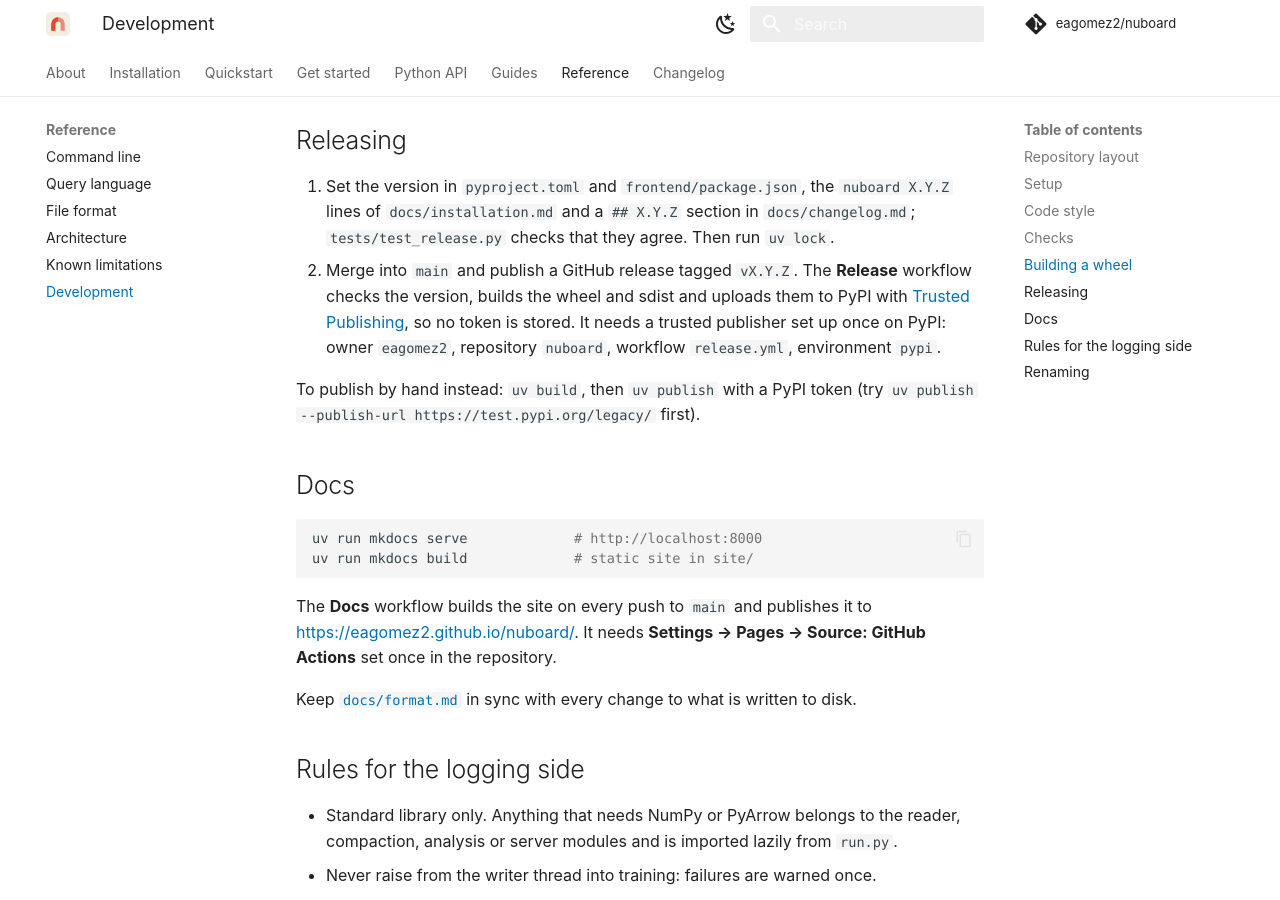
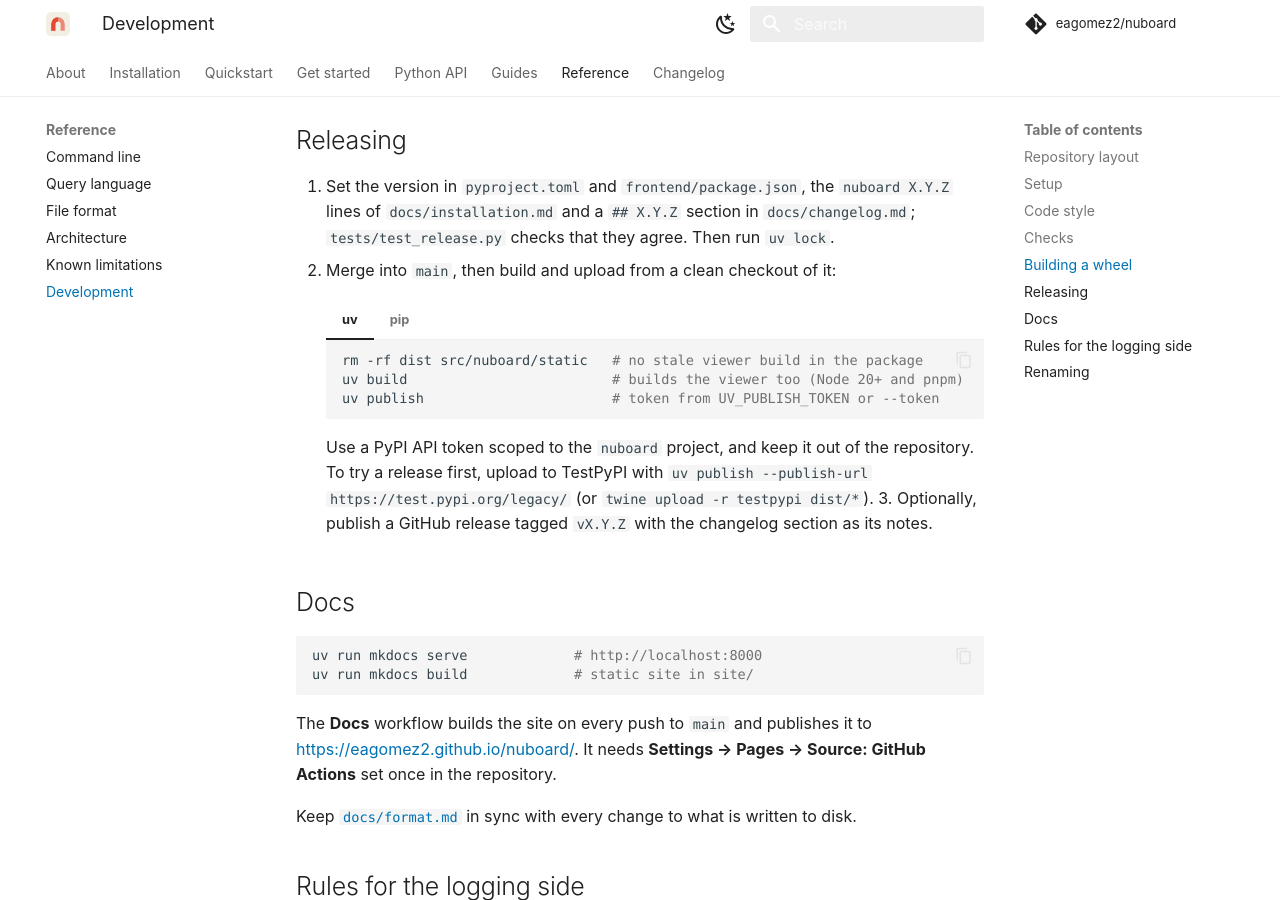
Before and after one commit to eagomez2/nuboard, an MkDocs documentation site: the page built from docs/reference/development.md, in a window 1280 px wide and 900 px high, scrolled down 2157 px. Built offline with MkDocs 1.6.1 and Material for MkDocs 9.7.7, drawn with Linux system fonts in a browser that asks for light colours; comment, search, counter and statistics services are not loaded.

Commit message:
Remove the PyPI release workflow; releases are published by hand

````diff
--- a/docs/reference/development.md
+++ b/docs/reference/development.md
@@ -106,16 +106,30 @@ not built" page).
    `nuboard X.Y.Z` lines of `docs/installation.md` and a `## X.Y.Z` section
    in `docs/changelog.md`; `tests/test_release.py` checks that they agree.
    Then run `uv lock`.
-2. Merge into `main` and publish a GitHub release tagged `vX.Y.Z`. The
-   **Release** workflow checks the version, builds the wheel and sdist and
-   uploads them to PyPI with
-   [Trusted Publishing](https://docs.pypi.org/trusted-publishers/), so no
-   token is stored. It needs a trusted publisher set up once on PyPI: owner
-   `eagomez2`, repository `nuboard`, workflow `release.yml`, environment
-   `pypi`.
+2. Merge into `main`, then build and upload from a clean checkout of it:
 
-To publish by hand instead: `uv build`, then `uv publish` with a PyPI token
-(try `uv publish --publish-url https://test.pypi.org/legacy/` first).
+    === "uv"
+
+        ```bash
+        rm -rf dist src/nuboard/static   # no stale viewer build in the package
+        uv build                         # builds the viewer too (Node 20+ and pnpm)
+        uv publish                       # token from UV_PUBLISH_TOKEN or --token
+        ```
+
+    === "pip"
+
+        ```bash
+        rm -rf dist src/nuboard/static
+        python -m build
+        twine upload dist/*
+        ```
+
+    Use a PyPI API token scoped to the `nuboard` project, and keep it out of
+    the repository. To try a release first, upload to TestPyPI with
+    `uv publish --publish-url https://test.pypi.org/legacy/` (or
+    `twine upload -r testpypi dist/*`).
+3. Optionally, publish a GitHub release tagged `vX.Y.Z` with the changelog
+   section as its notes.
 
 ## Docs
 
````
Also changed, not shown: docs/changelog.md (+1 -1 lines), 1 other file.
